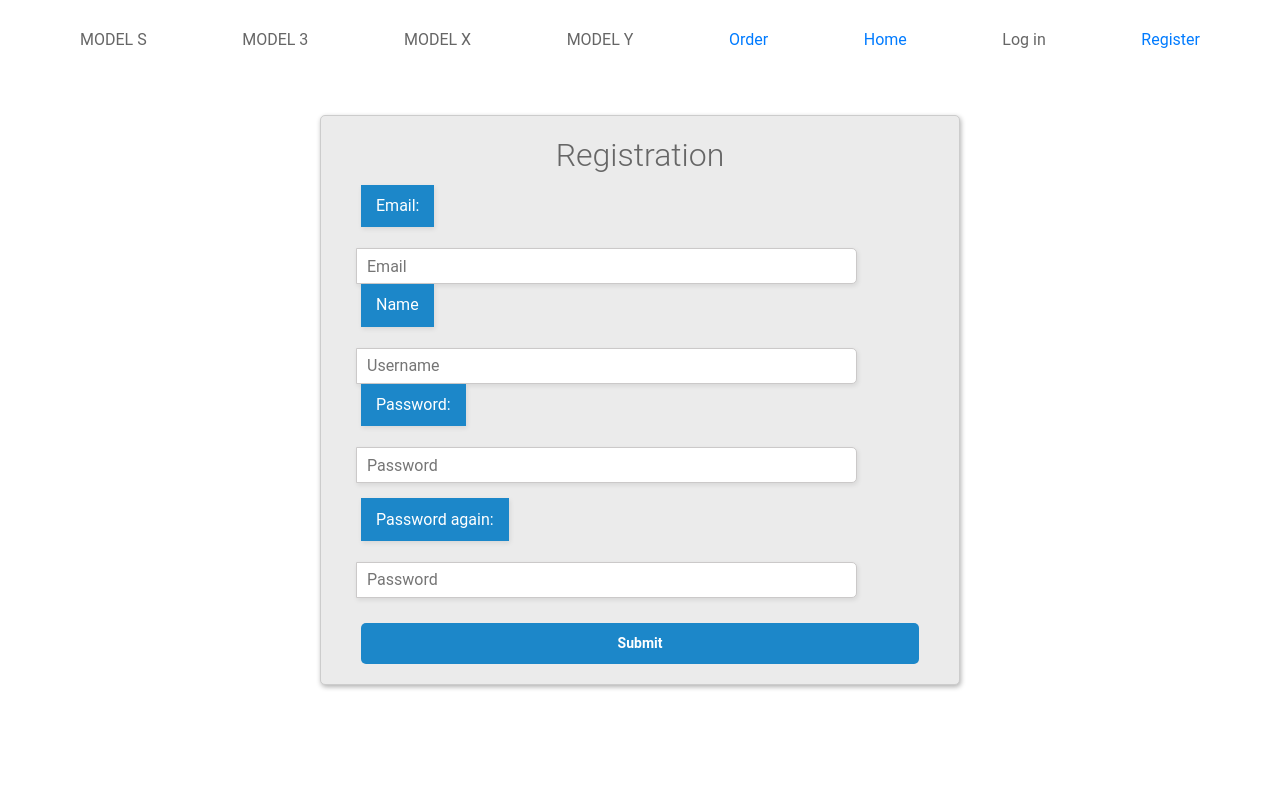
After one commit to unicsbalint/AFP_2_2021, a PHP site: template src/View/registration.php in a window 1280 px wide. The commit adds this page. Run offline with PHP 8.4, Linux system fonts and the light colour scheme; the template is opened without the code that fills it, so the values that code supplies are empty; some libraries are stand-ins or nearby versions.

Commit message:
registration.php (View) done, It still needs styling but there is a basic style in it

```diff
--- /dev/null
+++ b/src/View/css/registration.css
@@ -0,0 +1,85 @@
+#frm {
+    display: flex;
+    align-items: center;
+    justify-content: center;
+}
+html, body {
+    display: flex;
+    justify-content: center;
+    height: 100%;
+}
+body, div, h1, form, input, p {
+    padding: 0;
+    margin: 0;
+    outline: none;
+    font-family: Roboto, Arial, sans-serif;
+    font-size: 16px;
+    color: #666;
+}
+h1 {
+    padding: 10px 0;
+    font-size: 32px;
+    font-weight: 300;
+    text-align: center;
+}
+p {
+    font-size: 12px;
+}
+hr {
+    color: #a9a9a9;
+    opacity: 0.3;
+}
+.main-block {
+    max-width: 50%;
+    min-height: 460px;
+    padding: 10px;
+    margin: auto;
+    border-radius: 5px;
+    border: solid 1px #ccc;
+    box-shadow: 1px 2px 5px rgba(0,0,0,.31);
+    background: #ebebeb;
+    width: 60%;
+    position: relative;
+}
+form {
+    margin: 0 30px;
+}
+input[type=text], input[type=password] {
+    width: calc(100% - 57px);
+    height: 36px;
+    margin: 13px 0 0 -5px;
+    padding-left: 10px;
+    border-radius: 0 5px 5px 0;
+    border: solid 1px #cbc9c9;
+    box-shadow: 1px 2px 5px rgba(0,0,0,.09);
+    background: #fff;
+}
+input[type=password] {
+    margin-bottom: 15px;
+}
+#icon {
+    display: inline-block;
+    padding: 9.3px 15px;
+    box-shadow: 1px 2px 5px rgba(0,0,0,.09);
+    background: #1c87c9;
+    color: #fff;
+    text-align: center;
+}
+.btn-block {
+    margin-top: 10px;
+    text-align: center;
+}
+button {
+    width: 100%;
+    padding: 10px 0;
+    margin: 10px auto;
+    border-radius: 5px;
+    border: none;
+    background: #1c87c9;
+    font-size: 14px;
+    font-weight: 600;
+    color: #fff;
+}
+button:hover {
+    background: #26a9e0;
+}
--- a/src/View/nav.php
+++ b/src/View/nav.php
@@ -6,5 +6,7 @@
         <a class="nav-item active" id="modelY">MODEL Y</a>
         <a class="nav-item active" href="order/order.php">Order</a>
         <a class="nav-item active" href="/AFP_2_2021/src/View/index.php">Home</a>
+        <a class="nav-item active" id="login" >Log in</a>
+        <a class="nav-item active" id="register" href="/AFP_2_2021/src/View/registration.php">Register</a>
     </div>
 </div>
--- a/src/View/order/order.php
+++ b/src/View/order/order.php
@@ -11,7 +11,6 @@ $tipusok = $orderController->getTypes();
 <?php
 include "../nav.php";
 ?>
-</body>
 <section class="container">
     <form method="post" class="form-group" name="orderForm" >
         <label for="carmodel">Válasszon egy szint!</label><br></
--- /dev/null
+++ b/src/View/registration.php
@@ -0,0 +1,23 @@
+<?php
+include "header.php";
+include "nav.php";
+
+?>
+<div id="frm">
+    <link rel="stylesheet" href="css/registration.css">
+    <div class="main-block">
+        <h1>Registration</h1>
+        <form method="post" class="register" name="registerForm">
+            <label id="icon" for="email">Email: </label>
+            <input type="text" name="email" id="email" placeholder="Email" required/>
+            <label id="icon" for="name">Name</label>
+            <input type="text" name="name" id="name" placeholder="Username" required/>
+            <label id="icon" for="password">Password:</label>
+            <input type="password" name="password" id="password" placeholder="Password" required/>
+            <label id="icon" for="re-password">Password again:</label>
+            <input type="password" name="re-password" id="re-password" placeholder="Password" required/>
+            <button type="submit">Submit</button>
+        </form>
+    </div>
+
+</div>
```
